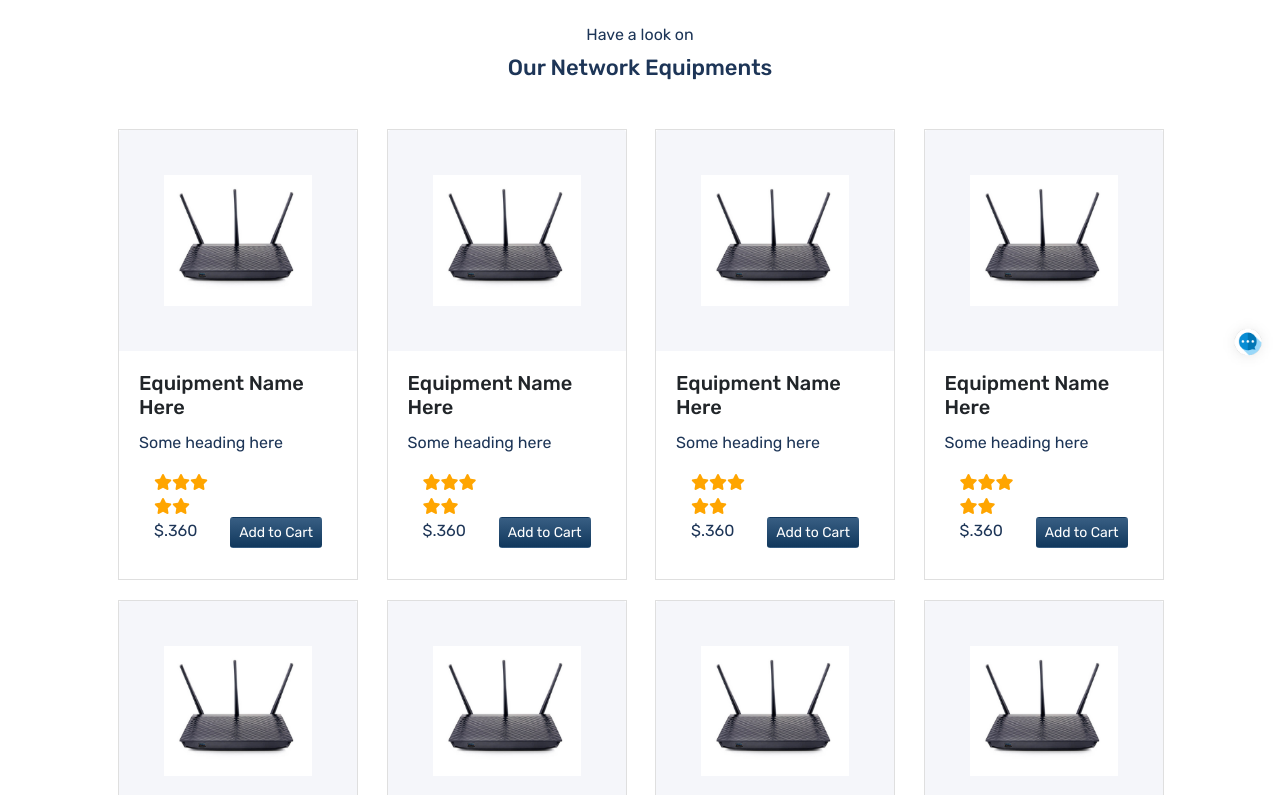
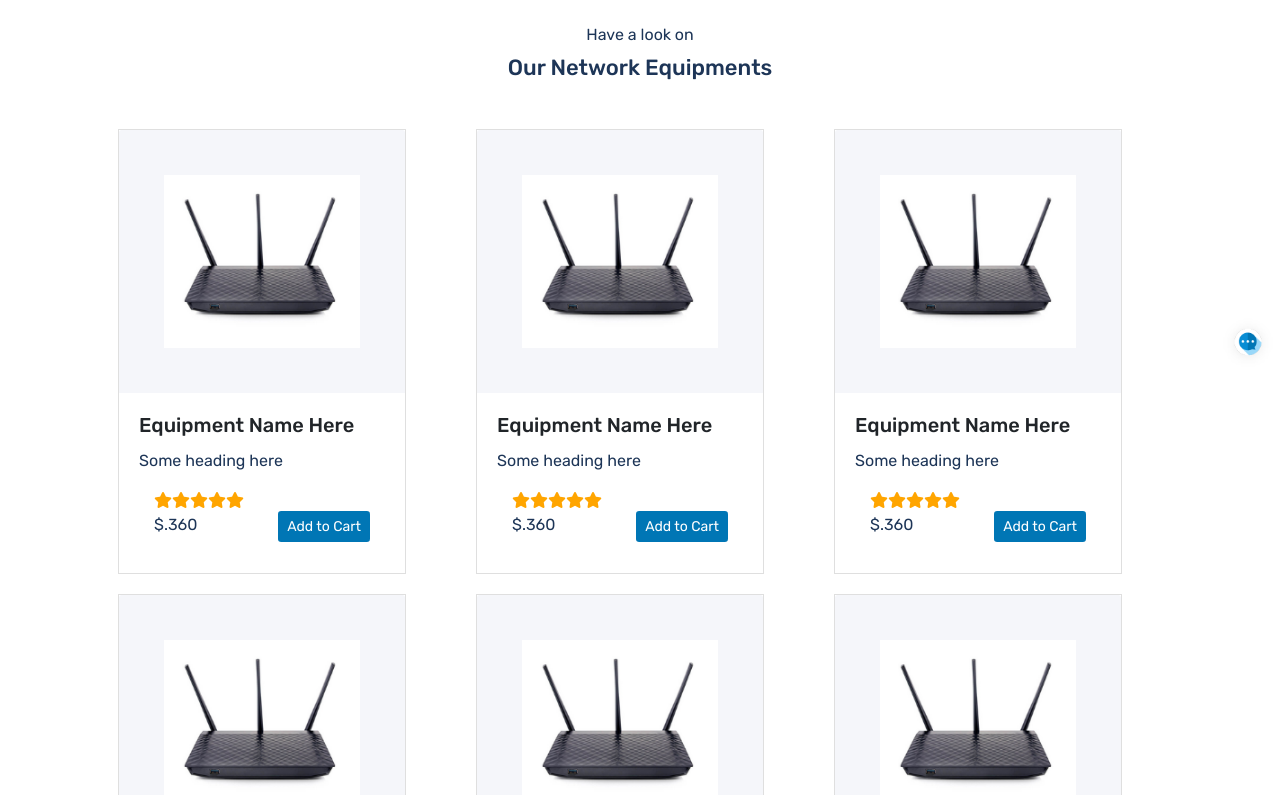
Before and after one commit to MrNc18/Nectar-Multitel-Copy-2022-10, a React (Create React App) app: page /network-equipments in a window 1280 px wide. Shown: the part 425-1220 px from the top of the page. Built offline with nearby package versions, Linux system fonts and the light colour scheme.

Commit message:
initial commit

```diff
--- a/src/components/MarketplaceBanner.js
+++ b/src/components/MarketplaceBanner.js
@@ -13,7 +13,7 @@ function MarketplaceBanner({img,title,subtext1,subtext,Amount,buttonText}) {
               <small className="white-color text-left">{subtext1}</small><br/>
               <small className="white-color text-left">{subtext}</small><br/>
               <h4 style={{color:'white'}}>{Amount}</h4>
-              <button className="btn-btn-link" style={{color:"blue",backgroundColor:"White",borderColor:"white",borderRadius:"5px"}}>
+              <button className="btn-btn-link" style={{color:"#0076B5",backgroundColor:"White",border:"white",borderRadius:"5px"}}>
                 {buttonText}
               </button>
             </div>
--- a/src/components/atoms/ProductCard.js
+++ b/src/components/atoms/ProductCard.js
@@ -2,8 +2,8 @@ import React from "react";
 import { Button, Card, Col, Container, Row } from "react-bootstrap";
 
 const Products = () => (
-  <Col xl={3} lg={4} md={6}>
-  <Card style={{ width: "15rem", marginBottom:"20px", }}>
+  <Col xl={4} lg={4} md={6}>
+  <Card style={{ width: "18rem", marginBottom:"20px", }}>
     <Card.Img variant="top" src="/assets/images/product.png" style={{border:"45px solid #F5F6FA"}} />
     <Card.Body style={{textAlign:"left"}}>
       <Card.Title>Equipment Name Here</Card.Title>
@@ -19,7 +19,7 @@ const Products = () => (
         <p style={{textAlign:"left"}}>$.360</p>
       </Col>
       <Col>
-      <Button className="pull-right" variant="primary" size="sm" style={{marginTop:"-42px"}}>
+      <Button className="pull-right" variant="primary" size="sm" style={{marginTop:"-42px", backgroundColor:"#0076B5", background:"#0076B5"}}>
           Add to Cart
         </Button>
       </Col>
--- a/src/components/proList.css
+++ b/src/components/proList.css
@@ -43,8 +43,11 @@
   bottom: 33px;
   width: 110px;
   color:white;
-  background-color:blue;
+  background-color: #0076B5;
 }
 .bestsell_new .card-img-top {
     width:30vh
 }
+.card {
+  margin-bottom: 30px;
+}
--- a/src/containers/Marketplace.js
+++ b/src/containers/Marketplace.js
@@ -15,7 +15,7 @@ const  Marketplace = () => {
    subtext="IPV6 support.Transmitt Beamforming Technology"
    subtext1="MU MIMO technology for enhanced Wifi Performance"
    Amount="$20"
-   buttonText="view Details"
+   buttonText="View Details"
    />
    <ProductsList/>
 
```
